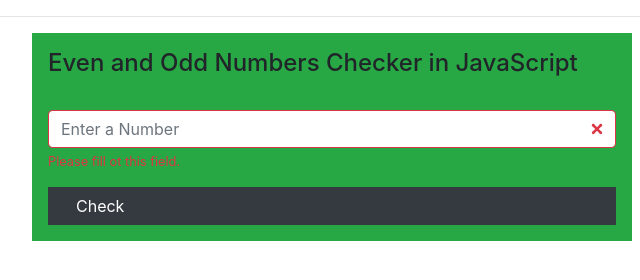
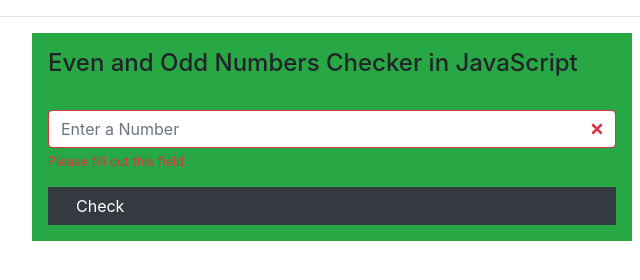
Before and after one commit to 19Nar/EvenAndOddNumbersCheckerInJS, a plain HTML site: page index.html in a window 1280 px wide. Shown: the full height of the page, 308-948 px from the left. Drawn offline with nearby package versions, Linux system fonts and the light colour scheme.

Commit message:
Update index.html

```diff
--- a/index.html
+++ b/index.html
@@ -26,7 +26,7 @@
             <input type="text" class="form-control" id="check_Number" placeholder="Enter a Number" name="uname"
               required>
             <div class="valid-feedback">Valid.</div>
-            <div class="invalid-feedback">Please fill ot this field.</div>
+            <div class="invalid-feedback">Please fill out this field.</div>
           </div>
           <div class="container bg-dark">
             <button onclick="odd_even_Checker()" type="button" class="btn btn-dark text-white">Check</button>
```
